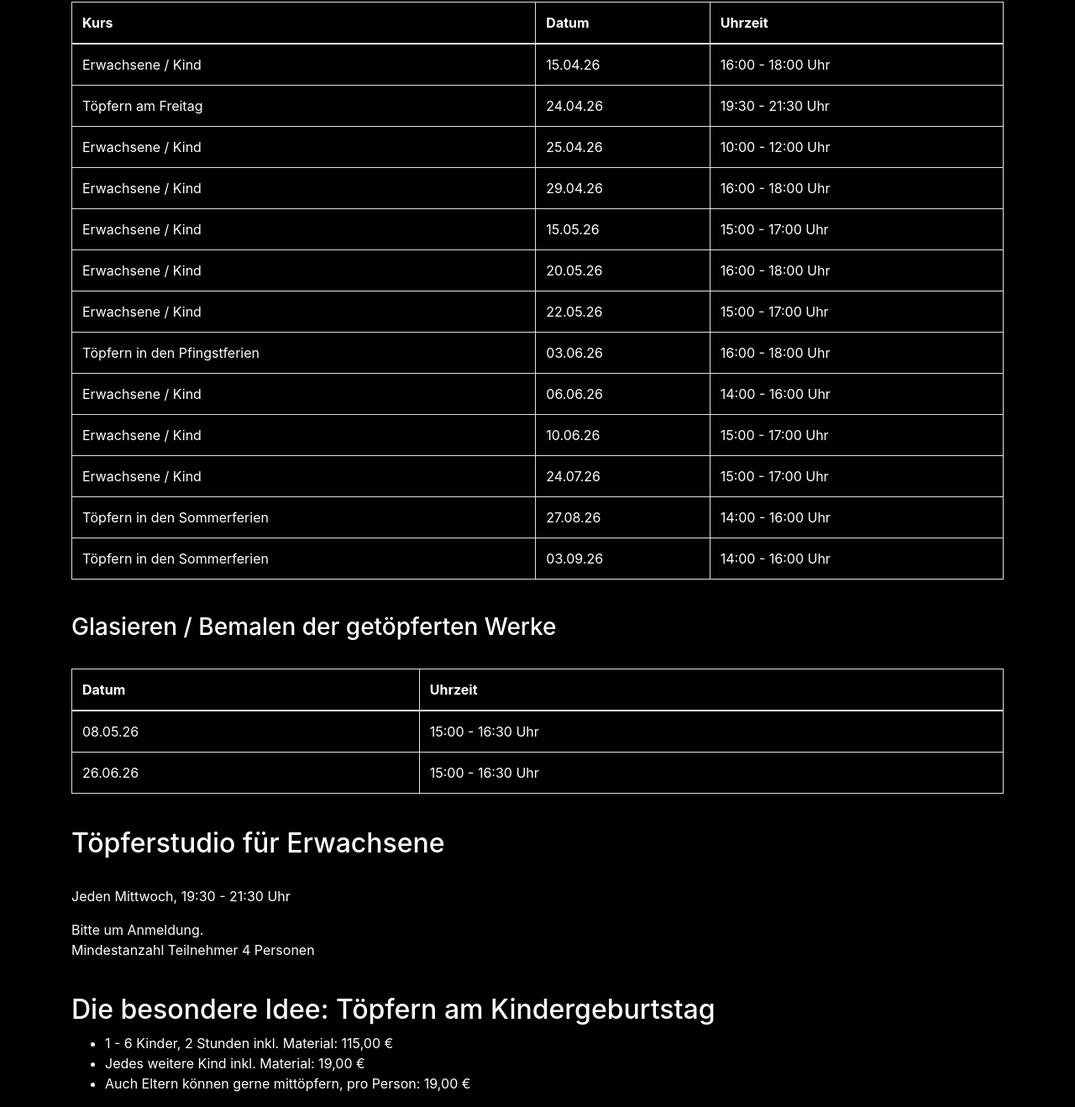
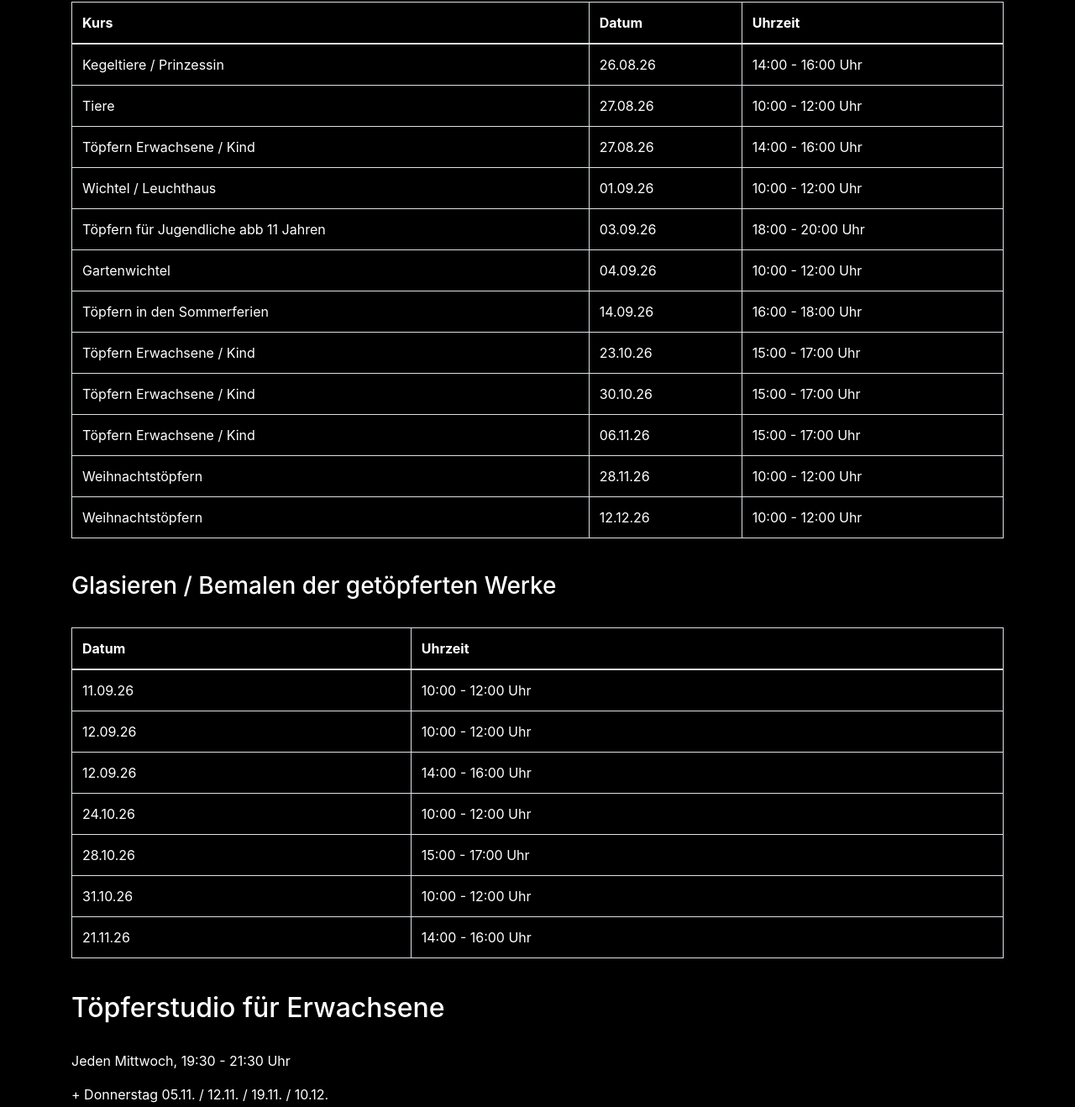
Before and after one commit to toepferwerkstatt-jutta-gebhard/website, a website: page kurse.html in a window 1280 px wide. Shown: the part 588-1906 px from the top of the page at 84% size. Drawn offline with nearby package versions, Linux system fonts and the light colour scheme.

Commit message:
update kurse

```diff
--- a/kurse.html
+++ b/kurse.html
@@ -59,69 +59,64 @@
         </thead>
         <tbody>
           <tr>
-            <td>Erwachsene / Kind</td>
-            <td>15.04.26</td>
-            <td>16:00 - 18:00 Uhr</td>
-          </tr>
-          <tr>
-            <td>Töpfern am Freitag</td>
-            <td>24.04.26</td>
-            <td>19:30 - 21:30 Uhr</td>
-          </tr>
-          <tr>
-            <td>Erwachsene / Kind</td>
-            <td>25.04.26</td>
-            <td>10:00 - 12:00 Uhr</td>
-          </tr>
-           <tr>
-            <td>Erwachsene / Kind</td>
-            <td>29.04.26</td>
-            <td>16:00 - 18:00 Uhr</td>
-          </tr>
-          <tr>
-            <td>Erwachsene / Kind</td>
-            <td>15.05.26</td>
-            <td>15:00 - 17:00 Uhr</td>
-          </tr>
-          <tr>
-            <td>Erwachsene / Kind</td>
-            <td>20.05.26</td>
-            <td>16:00 - 18:00 Uhr</td>
-          </tr>
-          <tr>
-            <td>Erwachsene / Kind</td>
-            <td>22.05.26</td>
-            <td>15:00 - 17:00 Uhr</td>
-          </tr>
-          <tr>
-            <td>Töpfern in den Pfingstferien</td>
-            <td>03.06.26</td>
-            <td>16:00 - 18:00 Uhr</td>
-          </tr>
-          <tr>
-            <td>Erwachsene / Kind</td>
-            <td>06.06.26</td>
+            <td>Kegeltiere / Prinzessin</td>
+            <td>26.08.26</td>
             <td>14:00 - 16:00 Uhr</td>
           </tr>
           <tr>
-            <td>Erwachsene / Kind</td>
-            <td>10.06.26</td>
-            <td>15:00 - 17:00 Uhr</td>
+            <td>Tiere</td>
+            <td>27.08.26</td>
+            <td>10:00 - 12:00 Uhr</td>
           </tr>
-          <tr>
-            <td>Erwachsene / Kind</td>
-            <td>24.07.26</td>
-            <td>15:00 - 17:00 Uhr</td>
-          </tr>
-          <tr>
-            <td>Töpfern in den Sommerferien</td>
+         <tr>
+            <td>Töpfern Erwachsene / Kind</td>
             <td>27.08.26</td>
             <td>14:00 - 16:00 Uhr</td>
           </tr>
           <tr>
+            <td>Wichtel / Leuchthaus</td>
+            <td>01.09.26</td>
+            <td>10:00 - 12:00 Uhr</td>
+          </tr>
+          <tr>
+            <td>Töpfern für Jugendliche abb 11 Jahren</td>
+            <td>03.09.26</td>
+            <td>18:00 - 20:00 Uhr</td>
+          </tr>
+          <tr>
+            <td>Gartenwichtel</td>
+            <td>04.09.26</td>
+            <td>10:00 - 12:00 Uhr</td>
+          </tr>
+          <tr>
             <td>Töpfern in den Sommerferien</td>
-            <td>03.09.26</td>
-            <td>14:00 - 16:00 Uhr</td>
+            <td>14.09.26</td>
+            <td>16:00 - 18:00 Uhr</td>
+          </tr>
+          <tr>
+            <td>Töpfern Erwachsene / Kind</td>
+            <td>23.10.26</td>
+            <td>15:00 - 17:00 Uhr</td>
+          </tr>
+           <tr>
+            <td>Töpfern Erwachsene / Kind</td>
+            <td>30.10.26</td>
+            <td>15:00 - 17:00 Uhr</td>
+          </tr>
+          <tr>
+            <td>Töpfern Erwachsene / Kind</td>
+            <td>06.11.26</td>
+            <td>15:00 - 17:00 Uhr</td>
+          </tr>
+          <tr>
+            <td>Weihnachtstöpfern</td>
+            <td>28.11.26</td>
+            <td>10:00 - 12:00 Uhr</td>
+          </tr>
+         <tr>
+            <td>Weihnachtstöpfern</td>
+            <td>12.12.26</td>
+            <td>10:00 - 12:00 Uhr</td>
           </tr>
         </tbody>
       </table>
@@ -138,12 +133,32 @@
         </thead>
         <tbody>
           <tr>
-            <td>08.05.26</td>
-            <td>15:00 - 16:30 Uhr</td>
+            <td>11.09.26</td>
+            <td>10:00 - 12:00 Uhr</td>
           </tr>
           <tr>
-            <td>26.06.26</td>
-            <td>15:00 - 16:30 Uhr</td>
+            <td>12.09.26</td>
+            <td>10:00 - 12:00 Uhr</td>
+          </tr>
+          <tr>
+            <td>12.09.26</td>
+            <td>14:00 - 16:00 Uhr</td>
+          </tr>
+          <tr>
+            <td>24.10.26</td>
+            <td>10:00 - 12:00 Uhr</td>
+          </tr>
+          <tr>
+            <td>28.10.26</td>
+            <td>15:00 - 17:00 Uhr</td>
+          </tr>
+          <tr>
+            <td>31.10.26</td>
+            <td>10:00 - 12:00 Uhr</td>
+          </tr>
+          <tr>
+            <td>21.11.26</td>
+            <td>14:00 - 16:00 Uhr</td>
           </tr>
         </tbody>
       </table>
@@ -153,6 +168,8 @@
       <h2>Töpferstudio für Erwachsene</h2>
       <br>
       <p>Jeden Mittwoch, 19:30 - 21:30 Uhr</p>
+      <p>+ Donnerstag 05.11. / 12.11. / 19.11. / 10.12.</p>
+      <p>+ Freitag 11.09</p>
       <p>Bitte um Anmeldung. <br>
         Mindestanzahl Teilnehmer 4 Personen</p>
 
```
